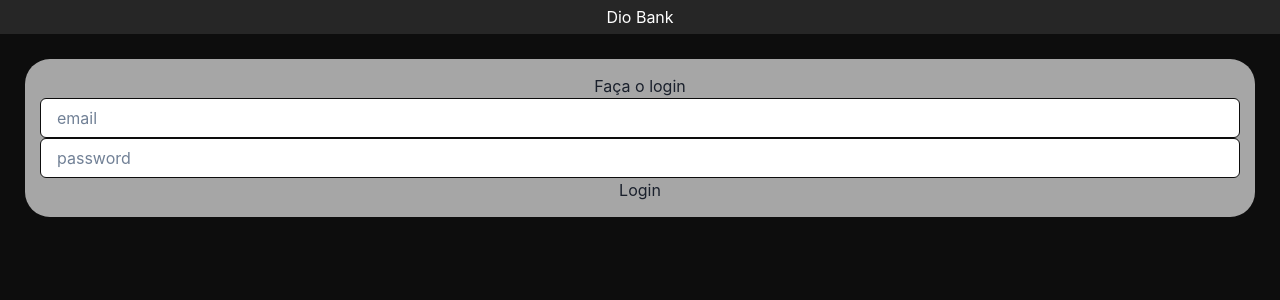
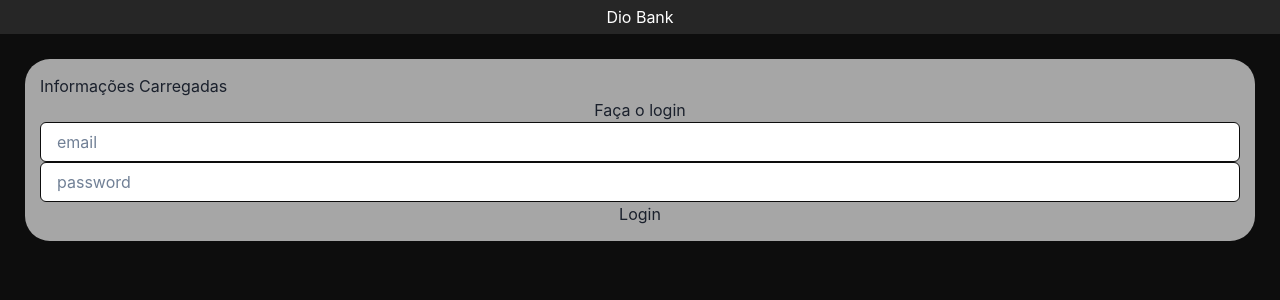
Before and after one commit to JhowSL/estudo-front-end, a Next.js app: page / in a window 1280 px wide. Shown: the top 300 px of the page. Built offline with nearby package versions, Linux system fonts and the light colour scheme.

Commit message:
feat: Renderização condicional

```diff
--- a/components/card/Card.tsx
+++ b/components/card/Card.tsx
@@ -26,6 +26,12 @@ export const Card = () => {
   return (
     <Box minHeight="100vh" backgroundColor="#0D0D0D" padding="25px">
       <Box backgroundColor="#A6A6A6" borderRadius="25px" padding="15px">
+        {userData === null ||
+          (userData === undefined ? (
+            <h1>Loading...</h1>
+          ) : (
+            <h1>Informações Carregadas</h1>
+          ))}
         <Center>
           <h1>Faça o login</h1>
         </Center>
```
